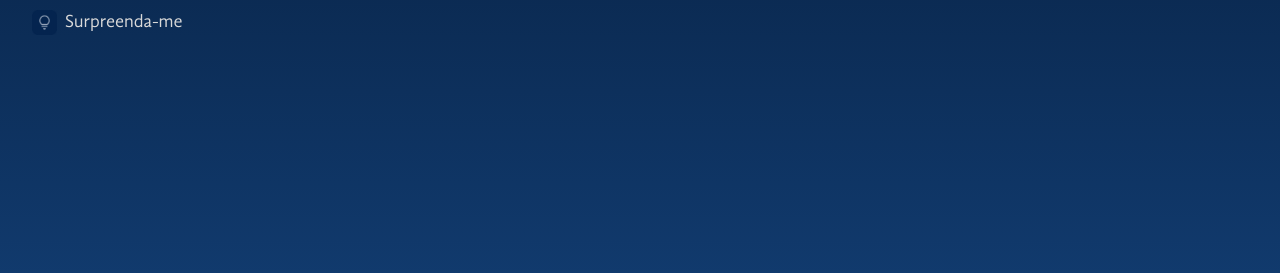
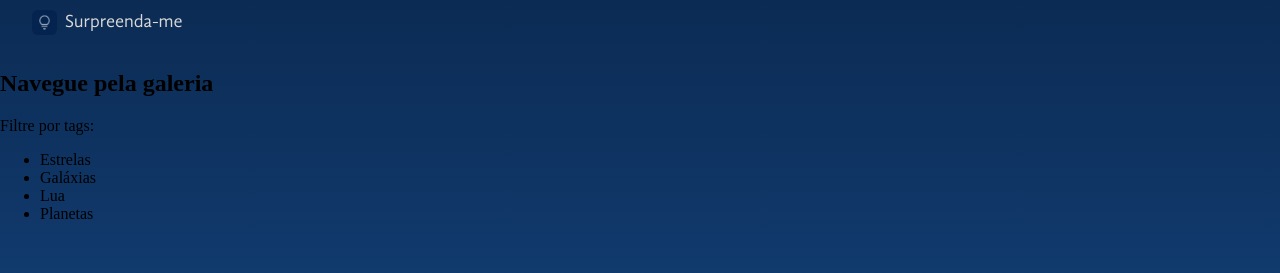
Before and after one commit to renanlucena/teste-tecnico-alura, a React (Create React App) app: page / in a window 1280 px wide. Shown: the part 348-621 px from the top of the page. Built offline with nearby package versions, Linux system fonts and the light colour scheme.

Commit message:
implementando os componentes Galeria e Tags

```diff
--- /dev/null
+++ b/src/componentes/Galeria/index.jsx
@@ -0,0 +1,12 @@
+import React from 'react'
+import Tags from '../Tags'
+
+export default function Galeria() {
+  return (
+    <section>
+        <h2>Navegue pela galeria</h2>
+        <Tags/>
+        <ul></ul>
+    </section>
+    )
+}
--- /dev/null
+++ b/src/componentes/Tags/index.jsx
@@ -0,0 +1,15 @@
+import React from 'react'
+
+export default function Tags() {
+  return (
+    <div>
+        <p>Filtre por tags:</p>
+        <ul>
+            <li>Estrelas</li>
+            <li>Galáxias</li>
+            <li>Lua</li>
+            <li>Planetas</li>
+        </ul>
+    </div>
+  )
+}
--- a/src/paginas/PaginaInicial/index.jsx
+++ b/src/paginas/PaginaInicial/index.jsx
@@ -1,5 +1,6 @@
 import Banner from "../../componentes/Banner";
 import Cabecalho from "../../componentes/Cabecalho";
+import Galeria from "../../componentes/Galeria";
 import Menu from "../../componentes/Menu";
 import Rodape from "../../componentes/Rodape";
 import styles from "./PaginaInicial.module.scss";
@@ -12,9 +13,12 @@
             <section className={styles.principal}>
                 <Menu/>
                 <Banner/>
-                <Rodape />
             </section>
         </main>
+        <div>
+            <Galeria />
+        </div>
+        <Rodape />
 
         </>
     )
```
Also changed, not shown: src/componentes/Galeria/Galeria.module.scss (added), src/componentes/Tags/Tags.module.scss (added).
